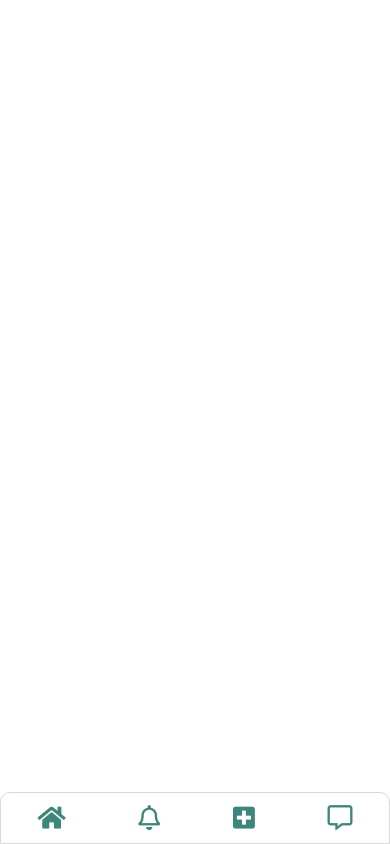
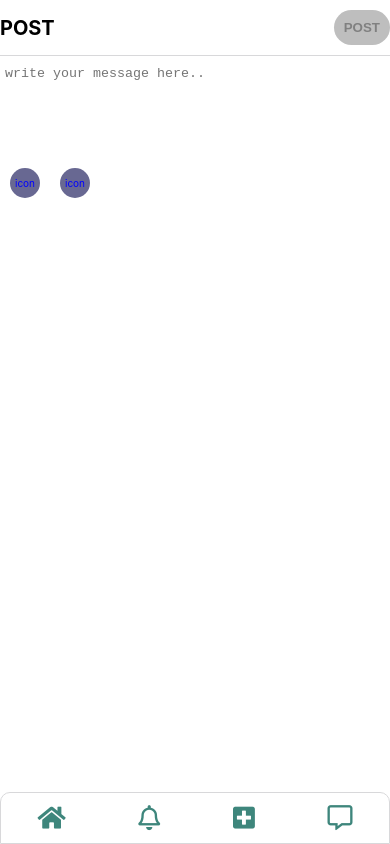
Before and after one commit to heritio/Bad, a React (Create React App) app in the folder client/: page /new in a window 390 px wide. Built offline with nearby package versions, Linux system fonts and the light colour scheme; a web font is replaced by a local one.

Commit message:
improved on sizing and added route for new post form

```diff
--- a/client/src/App.js
+++ b/client/src/App.js
@@ -7,6 +7,7 @@ import MobileHeader from "./components/header/MobileHeader";
 import HomepageContainer from "./pages/Homepage/HomepageContainer";
 import Notificationspage from "./pages/Notificationspage/Notificationspage";
 import Messagepage from "./pages/Messagepage/Messagepage";
+import Postpage from "./pages/Postpage/Postpage";
 export default function App() {
   return (
     <div className="App">
@@ -25,6 +26,9 @@ export default function App() {
         <Route path="/my/messages" exact>
           <Messagepage />
         </Route>
+        <Route path="/new" exact>
+          <Postpage />
+        </Route>
       </Router>
     </div>
   );
--- /dev/null
+++ b/client/src/pages/Postpage/Postpage.js
@@ -0,0 +1,25 @@
+import React from "react";
+
+export default function Postpage() {
+  return (
+    <div className="post-page">
+      <div className="post-page__header">
+        <h1 className="post-page__title">POST</h1>
+        <button className="post-page__btn">POST</button>
+      </div>
+      <textarea
+        className="post-page__textarea"
+        placeholder="write your message here.."
+      />
+      <div className="post-page__uploads"></div>
+      <ul className="post-page__actions">
+        <li className="post-page__action">
+          <p>icon</p>
+        </li>
+        <li className="post-page__action">
+          <p>icon</p>
+        </li>
+      </ul>
+    </div>
+  );
+}
--- a/client/src/style/app.css
+++ b/client/src/style/app.css
@@ -148,7 +148,7 @@ body {
   color: white;
 }
 
-@media (max-width: 500px) {
+@media (max-width: 550px) {
   .desktop-header {
     display: none;
   }
@@ -192,7 +192,7 @@ body {
   color: #3e867c;
 }
 
-@media (min-width: 499px) {
+@media (min-width: 550px) {
   .mobile-header {
     display: none;
   }
@@ -759,6 +759,7 @@ body {
   -ms-user-select: none;
   user-select: none;
   position: relative;
+  height: 100vh;
 }
 
 .message-page__header {
@@ -784,7 +785,7 @@ body {
   height: 5.6rem;
 }
 
-@media (max-width: 499px) {
+@media (max-width: 550px) {
   .message-page__header {
     width: 100%;
     max-width: 100%;
@@ -820,7 +821,7 @@ body {
 }
 
 .message-page__messages {
-  height: 85vh;
+  height: calc(100vh - 5.6rem);
   width: 20%;
   overflow-y: scroll;
   display: -webkit-box;
@@ -907,8 +908,15 @@ body {
 }
 
 .message-page__chatt-box {
-  height: 35rem;
+  height: calc(100vh - 11.1rem);
   width: 50%;
+  display: -webkit-box;
+  display: -ms-flexbox;
+  display: flex;
+  -webkit-box-orient: vertical;
+  -webkit-box-direction: normal;
+      -ms-flex-direction: column;
+          flex-direction: column;
   overflow-y: scroll;
 }
 
@@ -932,12 +940,14 @@ body {
 @media (max-width: 850px) {
   .message-page__chatt-box {
     width: calc(100vw - 15rem);
+    height: calc(100vh - 17.8rem);
   }
 }
 
 @media (max-width: 550px) {
   .message-page__chatt-box {
     width: 100%;
+    padding-bottom: 6.5rem;
   }
 }
 
@@ -971,38 +981,43 @@ body {
 }
 
 .message-page__input-container {
-  position: fixed;
   background-color: white;
   bottom: 0;
   display: -webkit-box;
   display: -ms-flexbox;
   display: flex;
-  width: 100%;
-  max-width: 100%;
-  margin-bottom: 5rem;
+  width: 50%;
+  max-width: 60%;
+  margin-top: auto;
+  position: fixed;
+  height: auto;
 }
 
 @media (max-width: 850px) {
   .message-page__input-container {
     width: calc(100vw - 15rem);
+    max-width: 100%;
   }
 }
 
 @media (max-width: 550px) {
   .message-page__input-container {
     width: 100%;
+    margin-bottom: 5.1rem;
   }
 }
 
 .message-page__input-box {
+  resize: none;
   outline: none;
   border: none;
   background-color: #dadada;
   border-bottom-left-radius: 0.5rem;
   border-top-left-radius: 0.5rem;
   height: 5.5rem;
-  width: 45%;
+  width: 100%;
   max-width: 100%;
+  padding: 0.5rem;
 }
 
 @media (max-width: 850px) {
@@ -1052,4 +1067,110 @@ body {
 .message-page__recipient-message-date {
   margin: 0.5rem auto 0.5rem 1rem;
 }
+
+.post-page {
+  width: calc(100vw - 20.9rem);
+}
+
+@media (max-width: 850px) {
+  .post-page {
+    width: calc(100vw - 15rem);
+    max-width: 100%;
+  }
+}
+
+@media (max-width: 551px) {
+  .post-page {
+    width: 100%;
+    max-width: 100%;
+  }
+}
+
+.post-page__header {
+  top: 0;
+  width: calc(100vw - 20.9rem);
+  max-width: 100%;
+  position: fixed;
+  background-color: white;
+  display: -webkit-box;
+  display: -ms-flexbox;
+  display: flex;
+  -webkit-box-orient: horizontal;
+  -webkit-box-direction: normal;
+      -ms-flex-direction: row;
+          flex-direction: row;
+  -webkit-box-align: center;
+      -ms-flex-align: center;
+          align-items: center;
+  -webkit-box-pack: justify;
+      -ms-flex-pack: justify;
+          justify-content: space-between;
+  border-bottom: 1px solid #d8d8da;
+  height: 5.6rem;
+}
+
+@media (max-width: 850px) {
+  .post-page__header {
+    width: calc(100vw - 15rem);
+    max-width: 100%;
+  }
+}
+
+@media (max-width: 551px) {
+  .post-page__header {
+    width: 100%;
+    max-width: 100%;
+  }
+}
+
+.post-page__btn {
+  color: gray;
+  border: none;
+  border-radius: 10rem;
+  background: #bebebe;
+  padding: 1rem;
+  font-weight: bold;
+}
+
+.post-page__textarea {
+  resize: none;
+  min-height: 10rem;
+  height: 4rem;
+  margin-top: 5.6rem;
+  width: 100%;
+  max-width: 100%;
+  padding: 1rem 0.5rem;
+  border: none;
+  outline-color: #acace7;
+}
+
+.post-page__actions {
+  color: blue;
+  list-style: none;
+  display: -webkit-box;
+  display: -ms-flexbox;
+  display: flex;
+}
+
+.post-page__action {
+  margin: 1rem 1rem;
+  border-radius: 50%;
+  background: #686892;
+  width: 3rem;
+  height: 3rem;
+  display: -webkit-box;
+  display: -ms-flexbox;
+  display: flex;
+  -webkit-box-pack: center;
+      -ms-flex-pack: center;
+          justify-content: center;
+  -webkit-box-align: center;
+      -ms-flex-align: center;
+          align-items: center;
+  cursor: pointer;
+}
+
+.post-page__action:hover {
+  background-color: silver;
+}
 /*# sourceMappingURL=app.css.map */
--- a/client/src/style/app.scss
+++ b/client/src/style/app.scss
@@ -55,3 +55,4 @@ body {
 @import "./feedItems/feedsuggestion";
 @import "./notificationsstyle/notificationsstyle";
 @import "./messagestyle/messagestyle";
+@import "./postpagestyle/postpagestyle";
--- a/client/src/style/header/_desktopheader.scss
+++ b/client/src/style/header/_desktopheader.scss
@@ -60,7 +60,7 @@
       color: white;
     }
   }
-  @media (max-width: 500px) {
+  @media (max-width: 550px) {
     display: none;
   }
 }
--- a/client/src/style/header/_mobileheader.scss
+++ b/client/src/style/header/_mobileheader.scss
@@ -24,7 +24,7 @@
     color: #3e867c;
   }
 
-  @media (min-width: 499px) {
+  @media (min-width: 550px) {
     display: none;
   }
 }
--- /dev/null
+++ b/client/src/style/postpagestyle/_postpagestyle.scss
@@ -0,0 +1,77 @@
+.post-page {
+  width: calc(100vw - 20.9rem);
+  @media (max-width: 850px) {
+    width: calc(100vw - 15rem);
+    max-width: 100%;
+  }
+  @media (max-width: 551px) {
+    width: 100%;
+    max-width: 100%;
+  }
+
+  &__header {
+    top: 0;
+    width: calc(100vw - 20.9rem);
+    max-width: 100%;
+
+    position: fixed;
+    background-color: white;
+    display: flex;
+    flex-direction: row;
+    align-items: center;
+    justify-content: space-between;
+    border-bottom: 1px solid hsl(240°, 2%, 85%);
+    height: 5.6rem;
+    @media (max-width: 850px) {
+      width: calc(100vw - 15rem);
+      max-width: 100%;
+    }
+    @media (max-width: 551px) {
+      width: 100%;
+      max-width: 100%;
+    }
+  }
+
+  &__title {
+  }
+  &__btn {
+    color: gray;
+    border: none;
+    border-radius: 10rem;
+    background: rgb(190, 190, 190);
+    padding: 1rem;
+    font-weight: bold;
+  }
+  &__textarea {
+    resize: none;
+    min-height: 10rem;
+    height: 4rem;
+    margin-top: 5.6rem;
+    width: 100%;
+    max-width: 100%;
+    padding: 1rem 0.5rem;
+    border: none;
+    outline-color: rgb(172, 172, 231);
+  }
+  &__uploads {
+  }
+  &__actions {
+    color: blue;
+    list-style: none;
+    display: flex;
+  }
+  &__action {
+    margin: 1rem 1rem;
+    border-radius: 50%;
+    background: rgb(104, 104, 146);
+    width: 3rem;
+    height: 3rem;
+    display: flex;
+    justify-content: center;
+    align-items: center;
+    cursor: pointer;
+    &:hover {
+      background-color: rgb(192, 192, 192);
+    }
+  }
+}
```
Also changed, not shown: client/src/style/messagestyle/_messagestyle.scss (+19 -9 lines), 1 other file (tests, documents, lock files or other folders).
